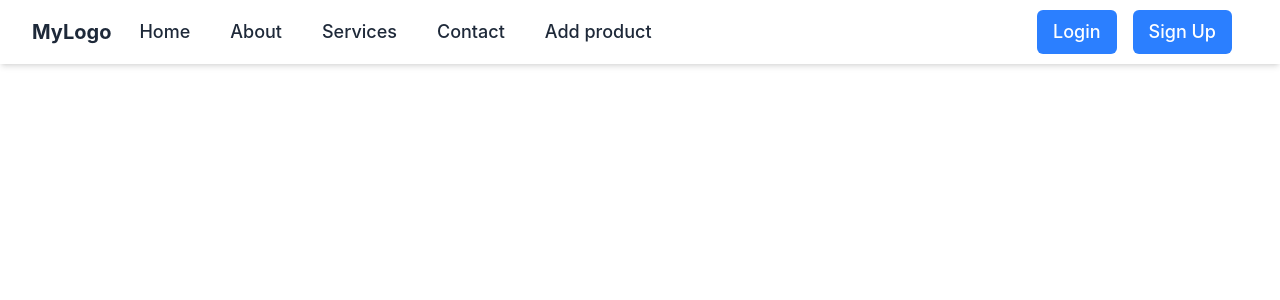
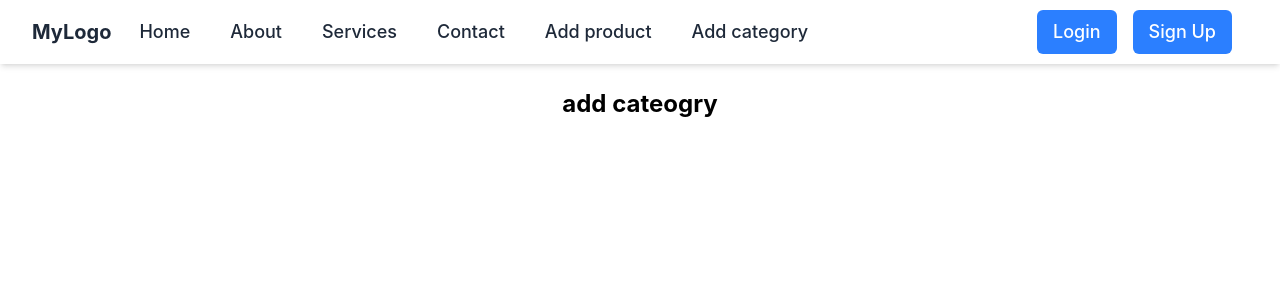
Before and after one commit to Nabeen-Thapa/smartJHOLA, a React (Create React App) app: page /addCategory in a window 1280 px wide. Shown: the top 300 px of the page. Built offline with nearby package versions, Linux system fonts and the light colour scheme.

Commit message:
add AddCategroy Form for admin

```diff
--- a/src/components/user.Navbar.tsx
+++ b/src/components/user.Navbar.tsx
@@ -29,6 +29,8 @@ const Navbar = () => {
                 className="text-gray-800 hover:text-blue-500 px-3 py-2 rounded-md text-lg font-medium">Contact</a>
                 <a href="/addProduct"
                 className="text-gray-800 hover:text-blue-500 px-3 py-2 rounded-md text-lg font-medium">Add product</a>
+                 <a href="/addCategory"
+                className="text-gray-800 hover:text-blue-500 px-3 py-2 rounded-md text-lg font-medium">Add category</a>
             </div>
         </div>
 
--- /dev/null
+++ b/src/layouts/admin.addCategoryForm.tsx
@@ -0,0 +1,28 @@
+import React from 'react'
+
+const AddCategoryForm = () => {
+  return (
+    <>
+      <div className="m-6" >
+        <h1 className="text-2xl font-bold text-center" >add cateogry</h1>
+        <form action="">
+        <div>
+            <input type="text"
+            name="categoryName"
+            className="m-6"
+            />
+        </div>
+        <div>
+            <input type="text"
+            name="categoryDescription"
+            className="m-6"
+            />
+        </div>
+        <button type="submit" className="m-6"></button>
+        </form>
+      </div>
+    </>
+  )
+}
+
+export default AddCategoryForm
--- a/src/layouts/admin.addProductForm.tsx
+++ b/src/layouts/admin.addProductForm.tsx
@@ -22,7 +22,7 @@ const AddProductForm = () => {
     const addProductSubmit = (e) => {
         e.preventDefault();
         console.log("Form Data Submitted:", productData);
-        // Add your form submission logic here (e.g., API call)
+
       };
     return (
         <>
--- a/src/routes/user.routers.tsx
+++ b/src/routes/user.routers.tsx
@@ -8,6 +8,7 @@ import {
 import Login from '../features/auth/Login.tsx';
 import Navbar from '../components/user.Navbar.tsx';
 import AddProductForm from '../layouts/admin.addProductForm.tsx';
+import AddCategoryForm from '../layouts/admin.addCategoryForm.tsx';
 const AppRoutes = () => {
   return (
     <>
@@ -18,6 +19,7 @@ const AppRoutes = () => {
       <Route path='/signup' element={ <Signup/>}/>
       <Route path='/login' element={ <Login/>}/>
       <Route path='/addProduct' element={ <AddProductForm/>}/>
+      <Route path='/addCategory' element={ <AddCategoryForm/>}/>
       </Routes>
     </Router>
     </>
```
